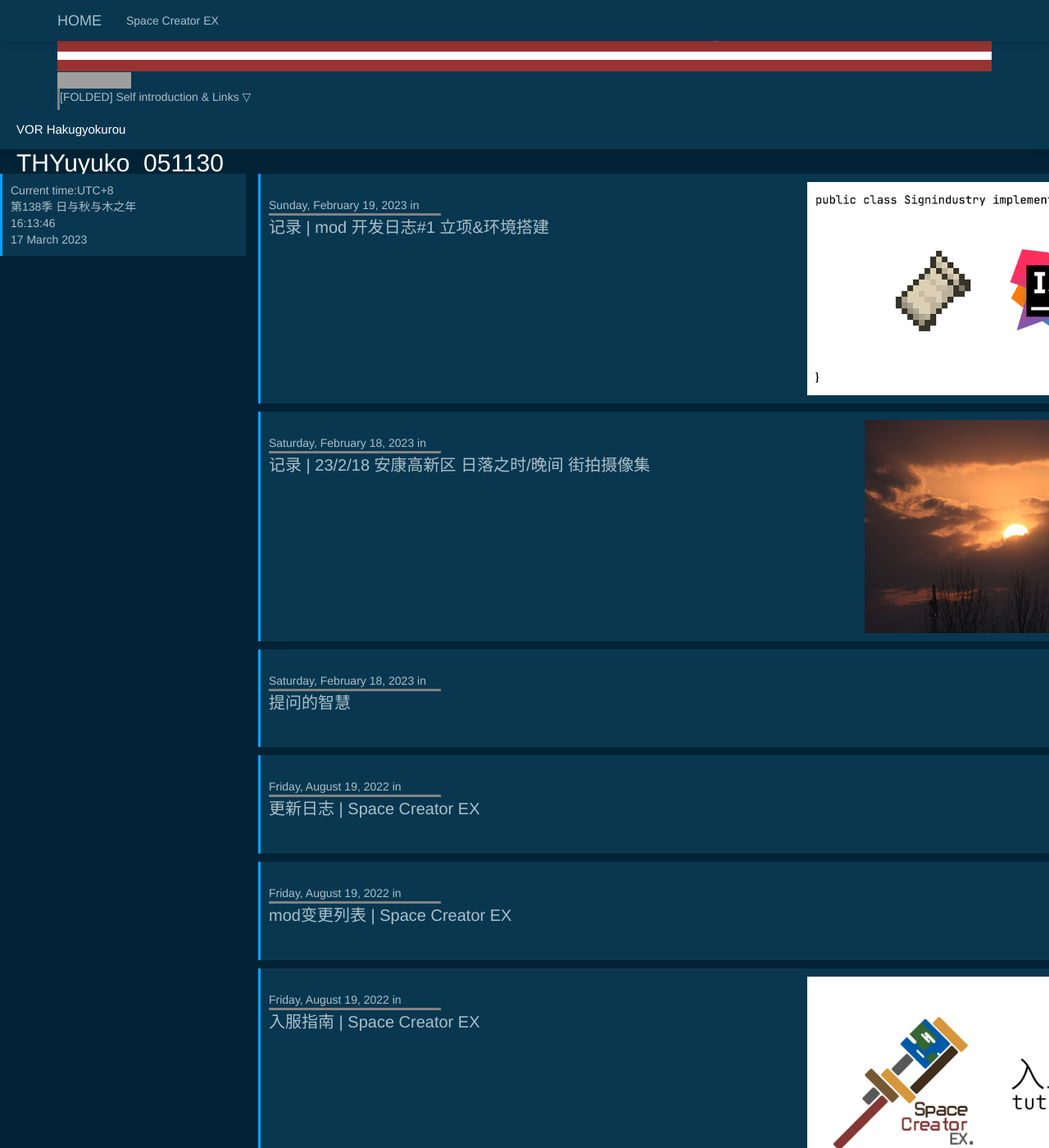
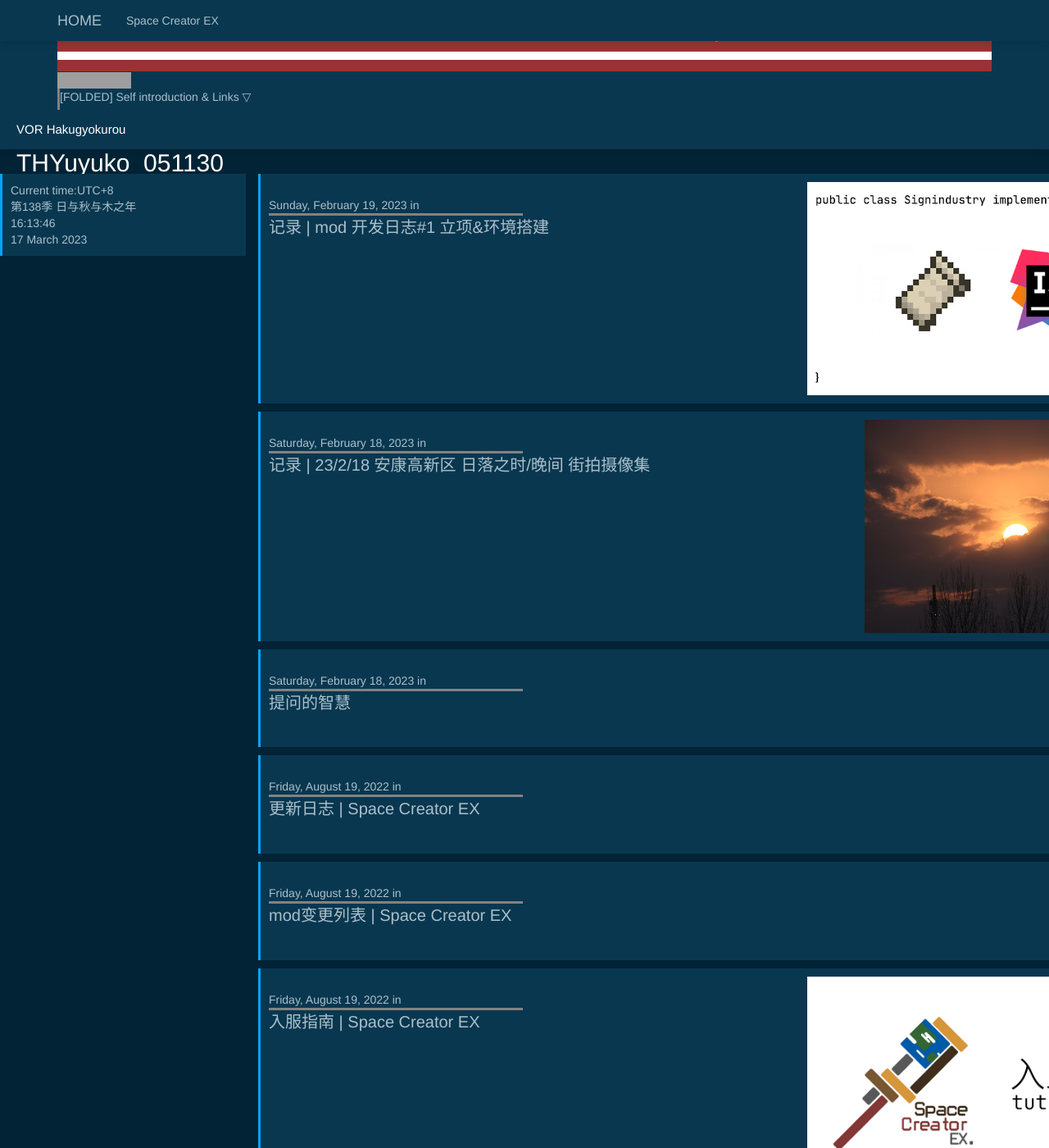
Before and after one commit to x051130x/x051130x.github.io, a Jekyll site: the page built from index.html, in a window 1280 px wide and 1400 px high, scrolled down 1102 px. Shown: the whole window at 82% size. Built offline with Jekyll 4.4.1, drawn with Linux system fonts in a browser that asks for light colours; nearby versions of some CDN libraries; grey boxes are pictures that could not be loaded.

Commit message:
I forget this

```diff
--- a/css/main.scss
+++ b/css/main.scss
@@ -208,7 +208,7 @@ a:hover {
     margin-top: 2em;
     border-bottom-style: solid;
     border-bottom-color: #828282;
-    width: 210px;
+    width: 310px;
 }
 
 .post-banner {
```
